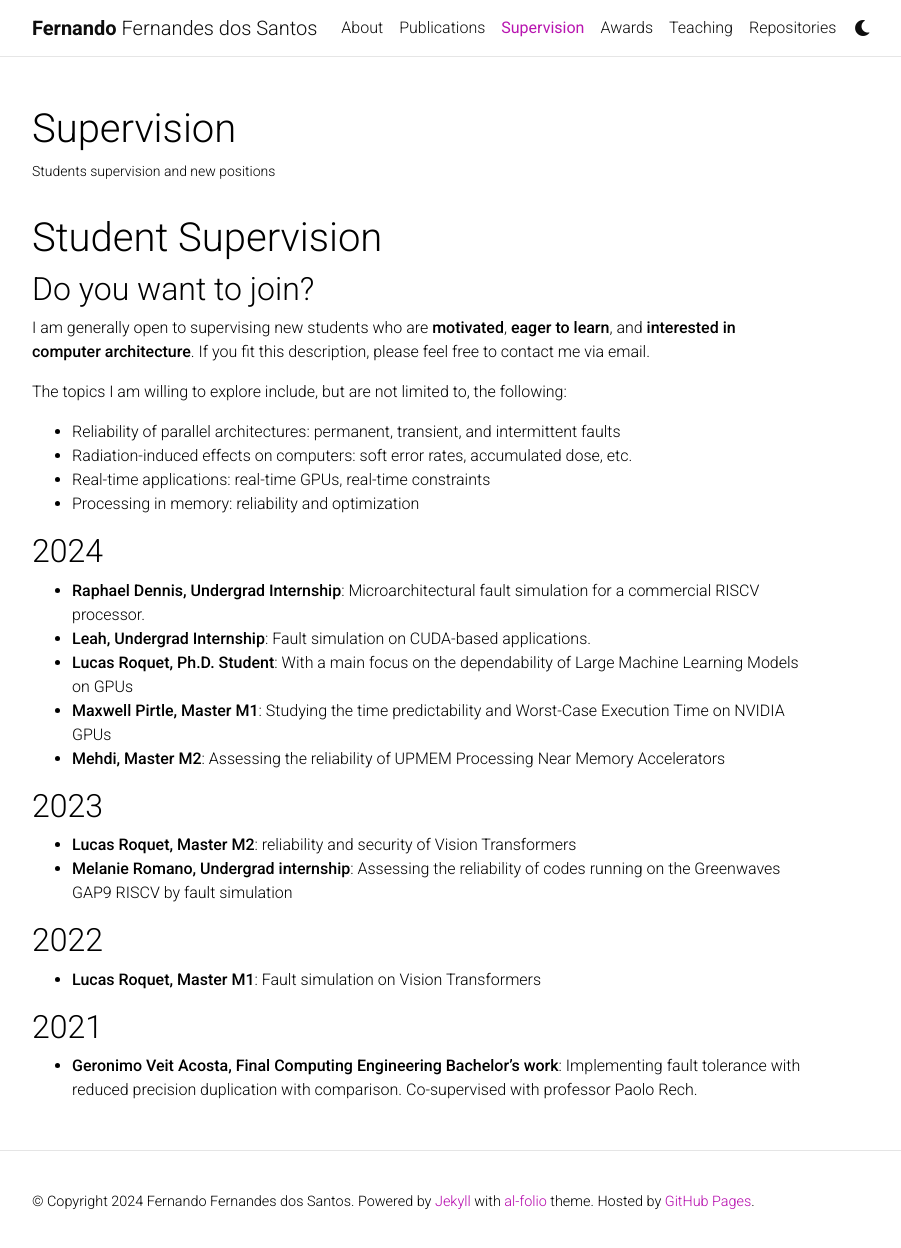
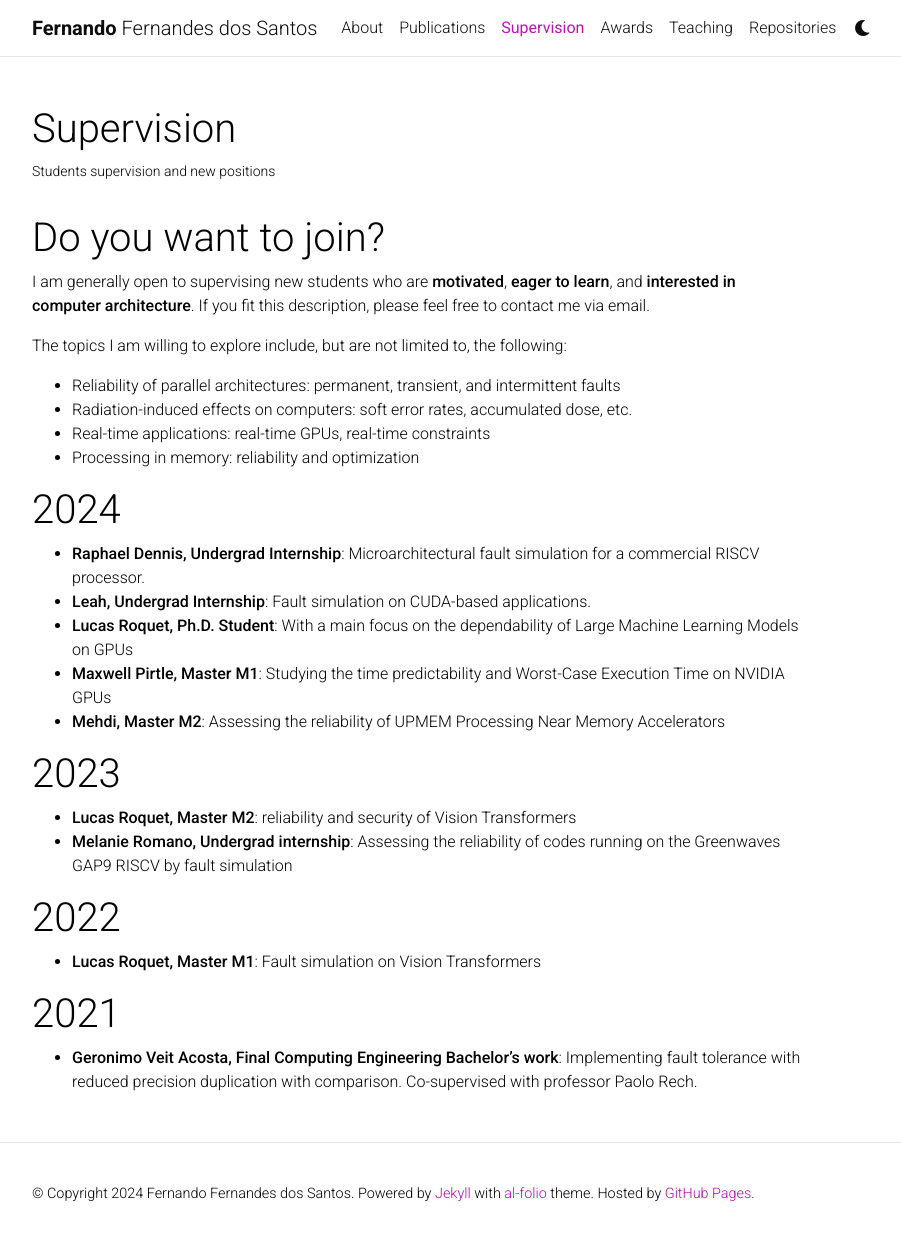
Before and after one commit to fernandoFernandeSantos/-fernandoFernandeSantos.github.io, a Jekyll site: the page built from _pages/supervision.md, in a window 1280 px wide and 1253 px high. Shown: the top 1248 px of the window, without its empty margins (223-1124 px from the left). Built offline with Jekyll 4.4.1, drawn with Linux system fonts in a browser that asks for light colours; comment, search, counter and statistics services are not loaded; a style sheet for code colours, icons or effects is not loaded.

Commit message:
Add new papers and update section organization

```diff
--- a/_pages/supervision.md
+++ b/_pages/supervision.md
@@ -12,9 +12,7 @@ nav_order: 2
 [//]: # ()
 [//]: # (Organize your courses by years, topics, or universities, however you like!)
 
-# Student Supervision
-
-## Do you want to join?
+# Do you want to join?
 
 I am generally open to supervising new students who are **motivated**, **eager to learn**, and
 **interested in computer architecture**. If you fit this description,
@@ -27,23 +25,23 @@ The topics I am willing to explore include, but are not limited to, the followin
 - Real-time applications: real-time GPUs, real-time constraints
 - Processing in memory: reliability and optimization
 
-## 2024
+# 2024
 - **Raphael Dennis, Undergrad Internship**: Microarchitectural fault simulation for a commercial RISCV processor.
 - **Leah, Undergrad Internship**: Fault simulation on CUDA-based applications.
 - **Lucas Roquet, Ph.D. Student**: With a main focus on the dependability of Large Machine Learning Models on GPUs
 - **Maxwell Pirtle, Master M1**: Studying the time predictability and Worst-Case Execution Time on NVIDIA GPUs
 - **Mehdi, Master M2**: Assessing the reliability of UPMEM Processing Near Memory Accelerators
 
-## 2023
+# 2023
 
 - **Lucas Roquet, Master M2**: reliability and security of Vision Transformers
 - **Melanie Romano, Undergrad internship**: Assessing the reliability of codes running on the Greenwaves GAP9 RISCV by fault simulation
 
-## 2022
+# 2022
 
 - **Lucas Roquet, Master M1**: Fault simulation on Vision Transformers
 
-## 2021
+# 2021
 
 - **Geronimo Veit Acosta, Final Computing Engineering Bachelor's work**: Implementing fault tolerance with
   reduced precision duplication with comparison. Co-supervised with professor Paolo Rech.
```
Also changed, not shown: _pages/teaching.md (+3 -5 lines).
